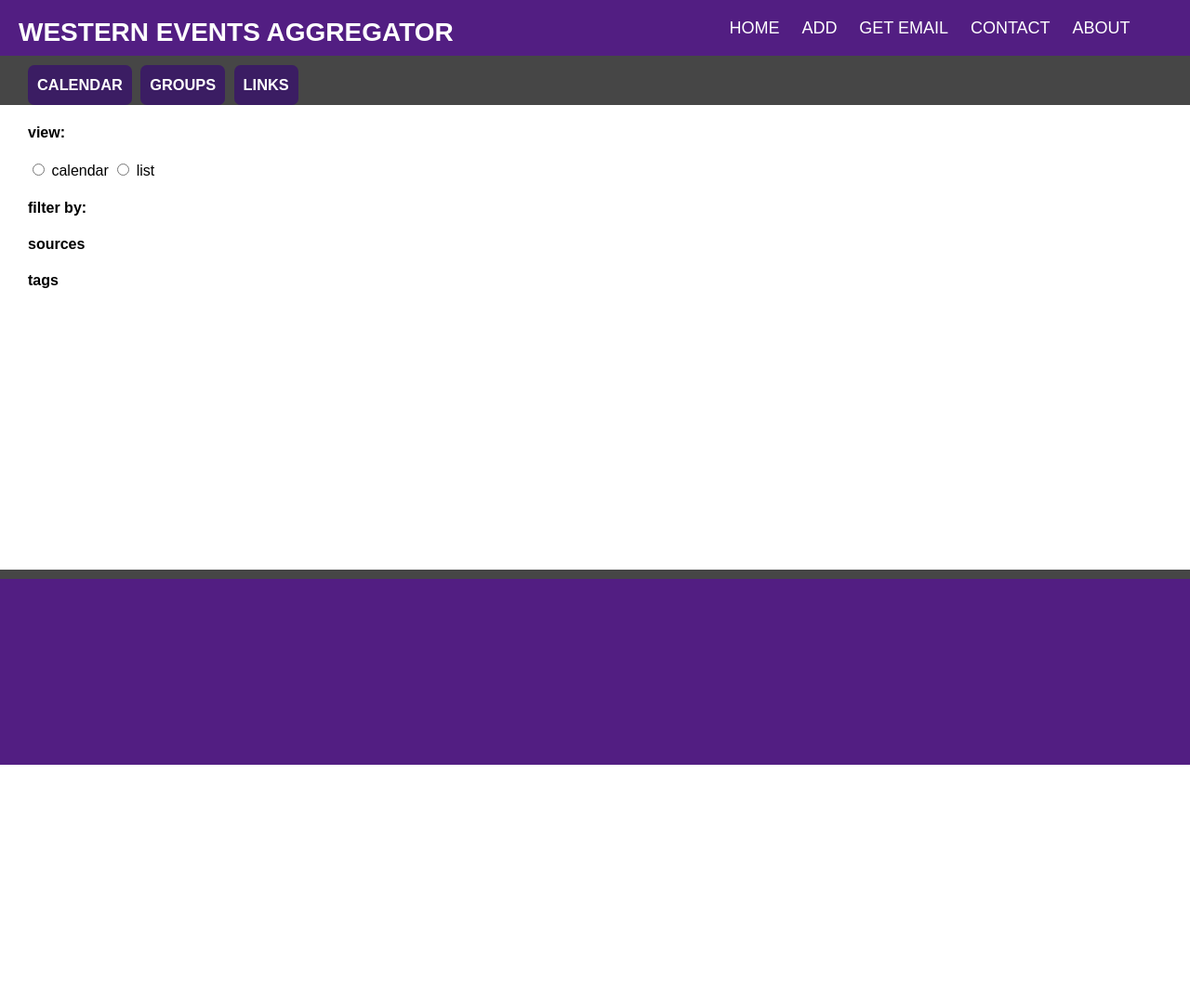
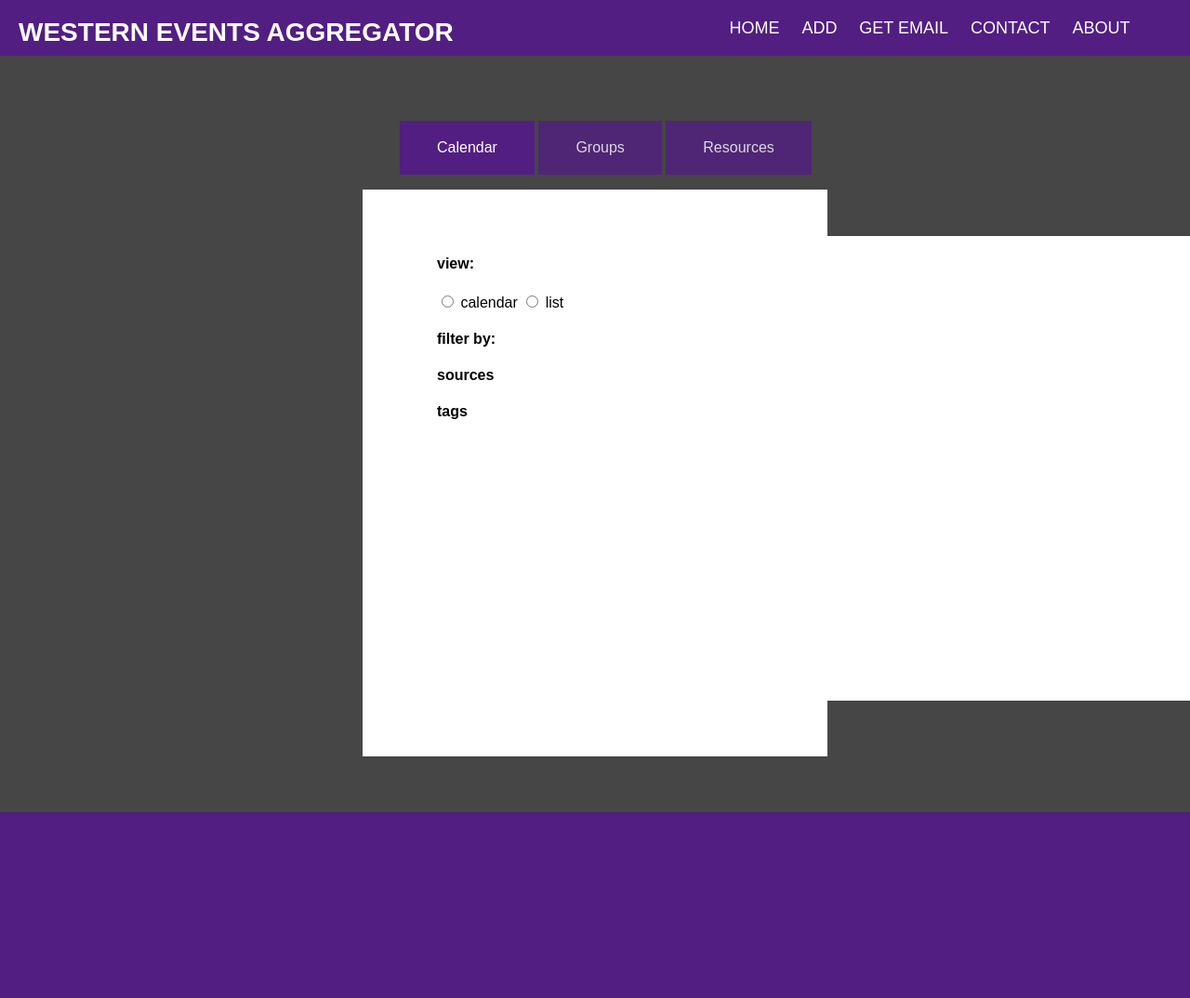
Before and after one commit to DragosRotaru/WesternEventsAgregator, a Flask app: page / in a window 1280 px wide; the page is wider, and only the part inside the window is pictured. Shown: that part at 93% size. Before the commit the page ends 823 px from the top of that part, so only its background shows below. Run offline with Flask 2, Linux system fonts and the light colour scheme; data that the repository does not hold is empty; some libraries are stand-ins or nearby versions.

Commit message:
implemented tabbed content

```diff
--- a/static/styles.css
+++ b/static/styles.css
@@ -62,23 +62,46 @@
   text-transform: uppercase;
 
 }
-.content-select{
-  background: #3b1d63;
+
+
+.tab-wrapper {
+  margin: 60px auto;
+  width: 70%;
+  max-width:500px;
+}
+
+.tab-menu li {
+  position:relative;
+  background-color: #521e82;
+  color:#fff;
   display: inline-block;
-  border-radius: 7px;
-  margin-left: 5px;
-  padding: 0px;
-  padding-left: 10px;
-  padding-right: 10px;
-  font-size: 14px;
-  color:white;
-  text-transform: uppercase;
-  line-height: 10px;
-  z-index: 1;
+  padding: 20px 40px;
+  opacity: 0.8;
+  cursor:pointer;
+  z-index:0;
 }
-.content-select:hover {
-	background-color: #521e82;
+
+.tab-menu li:hover {
+  color:#fff;
 }
+
+.tab-menu li.active {
+  color:#fff;
+  opacity: 1;
+}
+
+.tab-menu li.active:hover {
+  color:#fff;
+}
+
+.tab-content>div {
+  background-color: #fff;
+  box-sizing:border-box;
+  width: 100%;
+  padding: 50px;
+  min-height:200px;
+}
+
 .content{
   margin-bottom: 10px;
   margin-top: 0px;
@@ -132,9 +155,6 @@
   text-align:left;
 }
 
-#Calendar{
-  margin-left: 30px;
-}
 #rightcol{
    float:right;
    width:80%;
--- a/templates/index.html
+++ b/templates/index.html
@@ -3,6 +3,8 @@
 
 <head>
   <link rel=stylesheet type=text/css href="{{ url_for('static', filename='styles.css') }}">
+	<script src="https://ajax.googleapis.com/ajax/libs/jquery/1.11.3/jquery.min.js"></script>
+	<script src="{{ url_for('static', filename='tabmenu.js') }}"></script>
   <meta charset="utf-8">
   <title>Western Events Aggregator</title>
 </head>
@@ -33,15 +35,14 @@
     </nav>
   </div>
   <div class="page">
-    <div class="content-select" id="Calendar">
-      <h3>Calendar</h3>
-    </div>
-    <div class="content-select" id="Groups">
-      <h3>Groups</h3>
-    </div>
-    <div class="content-select" id="Links">
-      <h3>Links</h3>
-    </div>
+		<div class="tab-wrapper">
+			<ul class="tab-menu">
+				<li class="active">Calendar</li>
+				<li>Groups</li>
+				<li>Resources</li>
+			</ul>
+			<div class="tab-content">
+				<div>
 					<div class="content">
 						<div id="leftcol">
 							<div class="filters">
@@ -73,6 +74,13 @@
 
 						</div>
 					</div>
+				</div>
+				<div>
+				</div>
+				<div>
+				</div>
+			</div><!-- //tab-content -->
+		</div><!-- //tab-wrapper -->
     <div class="footer">
     </div>
   </div>
```
Lines whose indentation alone changed are shown as unchanged.
